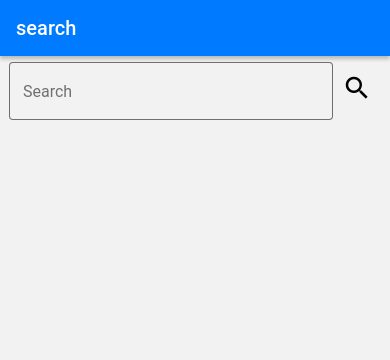
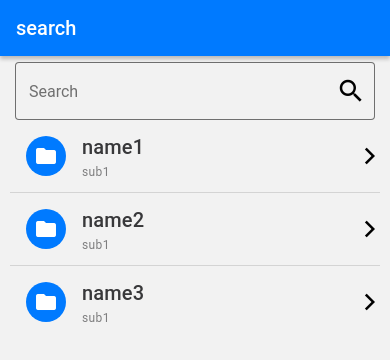
Before and after one commit to yan2441/github-api-reactnative, a React Native app: screen /search in a window 390 px wide. Shown: the top 360 px of the page. Built offline with nearby package versions, Linux system fonts and the light colour scheme.

Commit message:
create the serch result card

```diff
--- /dev/null
+++ b/app/components/UserCard.js
@@ -0,0 +1,31 @@
+import React from 'react';
+import { StyleSheet } from 'react-native'
+import { Avatar, Card, TouchableRipple } from 'react-native-paper';
+import { MaterialIcons } from "@expo/vector-icons"
+
+
+const UserCard = ({ item, navigation }) => {
+
+  return (
+    <TouchableRipple onPress={() => { navigation.navigate("profile") }}>
+      <Card.Title
+        title={item.title}
+        subtitle={item.subtitle}
+        left={(props) => <Avatar.Icon  {...props} icon="folder" />}
+        right={(props) =>
+          <MaterialIcons
+            {...props}
+            name="arrow-forward-ios"
+            size={20}
+            onPress={() => { navigation.navigate("profile") }}
+          />}
+      />
+    </TouchableRipple>
+  )
+}
+
+export default UserCard
+
+const styles = StyleSheet.create({
+  container: {},
+})
--- a/app/screens/SearchScreen.js
+++ b/app/screens/SearchScreen.js
@@ -1,21 +1,59 @@
-import React from 'react';
-import { StyleSheet, Text, View } from 'react-native'
-import { IconButton, TextInput } from 'react-native-paper';
+import React, { useState } from 'react';
+import { FlatList, StyleSheet, Text, View } from 'react-native'
+import { Divider, TextInput } from 'react-native-paper';
 import AppView from '../components/AppView';
 import { MaterialIcons } from "@expo/vector-icons"
+import UserCard from '../components/UserCard';
 const SearchScreen = ({ navigation }) => {
+  const [text, setText] = useState('')
+
+  const data = [
+    {
+      id: 1,
+      title: 'name1',
+      subtitle: "sub1"
+    },
+    {
+      id: 2,
+      title: 'name2',
+      subtitle: "sub1"
+    },
+    {
+      id: 3,
+      title: 'name3',
+      subtitle: "sub1"
+    }
+  ]
+
+
+
   return (
     <AppView >
+      {/* search bar */}
       <View style={styles.searchContainer}>
         <TextInput
           mode="outlined"
           label="Search"
           placeholder="Search for Github user"
           style={styles.searchBar}
+          onChangeText={text => setText(text)}
+          right={
+            <TextInput.Icon
+              icon={() => <MaterialIcons name="search" size={30} />}
+              onPress={() => navigation.navigate("profile")}
+            />
+          }
         />
-        <IconButton
-          icon={() => <MaterialIcons name="search" size={30} />}
-          onPress={() => navigation.navigate("profile")}
+      </View>
+      {/* flat list (search result) */}
+      <View style={styles.resultContainer}>
+        <FlatList
+          ItemSeparatorComponent={Divider}
+          data={data}
+          keyExtractor={(item) => item.id.toString()}
+          renderItem={({ item }) => (
+            <UserCard item={item} navigation={navigation} />
+          )}
         />
       </View>
     </AppView>
@@ -32,7 +70,12 @@ const styles = StyleSheet.create({
     alignItems: "center",
     paddingHorizontal: 15
   },
+  resultContainer: {
+    width: "100%",
+    justifyContent: "center",
+    paddingHorizontal: 10
+  },
   searchBar: {
-    width: "90%",
+    width: "100%",
   }
 })
```
